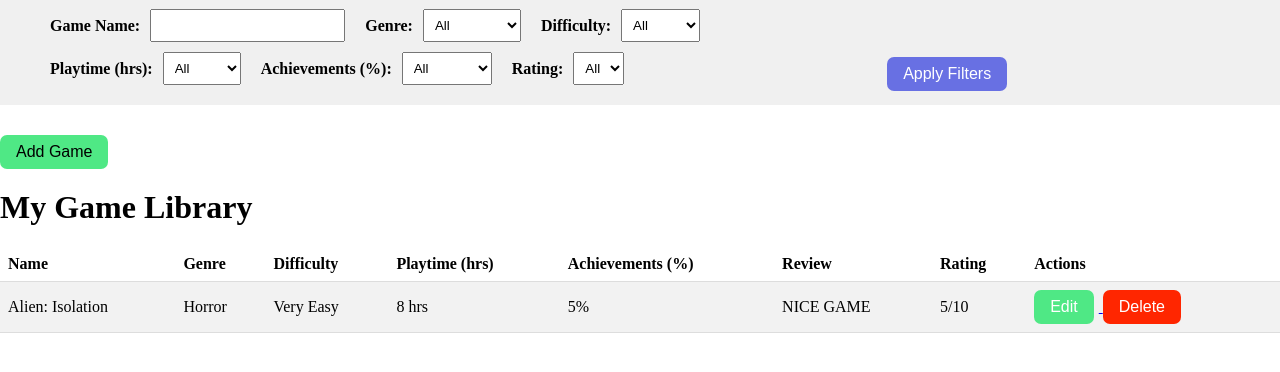
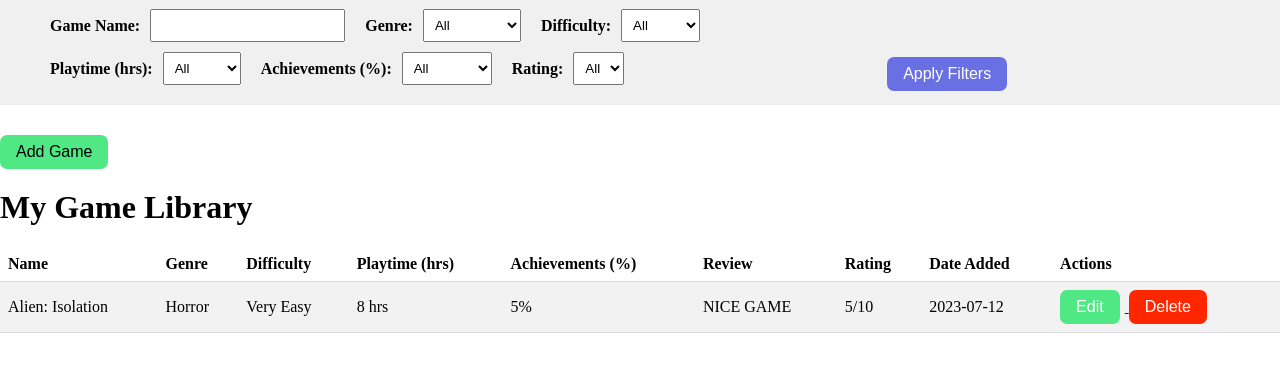
Before and after one commit to ralphsulioti/CS4750Project, a Flask app: page / in a window 1280 px wide. Shown: the part 89-461 px from the top of the page. Run offline with Flask 3, Linux system fonts and the light colour scheme; data comes from the database, SQL or seed files in the repository.

Commit message:
added Added Date.

```diff
--- a/templates/landingPage.html
+++ b/templates/landingPage.html
@@ -247,6 +247,7 @@
             <th>Achievements (%)</th>
             <th>Review</th>
             <th>Rating</th>
+             <th>Date Added</th>
             <th>Actions</th>
         </tr>
         {% for game in games %}
@@ -258,6 +259,7 @@
             <td>{{ game[5] }}%</td>
             <td>{{ game[7] }}</td>
             <td>{{ game[6] }}/10</td>
+            <td>{{ game[8] }}</td>
             <td>
                 <a href="{{ url_for('edit_game', game_id=game[0]) }}">
                     <button class="edit-button">Edit</button>
```
